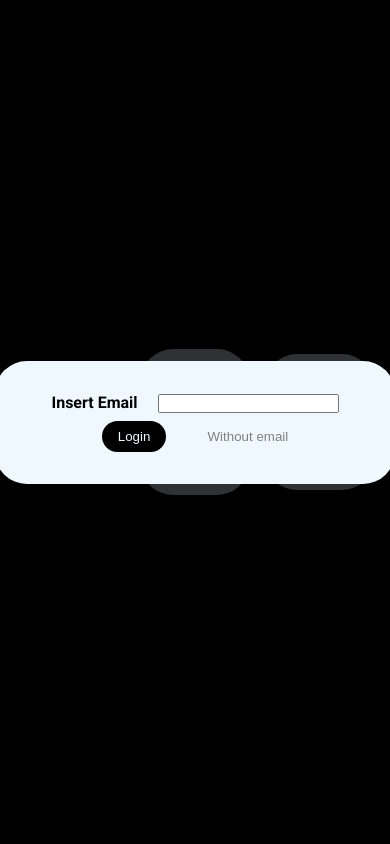
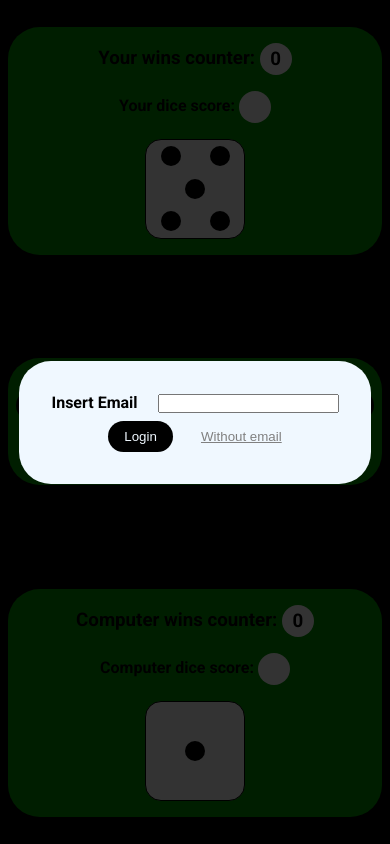
Before and after one commit to BrunosCode/js-mail-dadi, a plain HTML site: page index.html in a window 390 px wide. Drawn offline with Linux system fonts and the light colour scheme.

Commit message:
dice layout and script

```diff
--- a/css/style.css
+++ b/css/style.css
@@ -30,7 +30,7 @@ body {
 .l-grid {
     flex-grow: 1;
     background-color: black;
-    padding: 1rem;
+    padding: .5rem;
     display: grid;
     grid-template-columns: 1fr 1fr 1fr;
     column-gap: 1rem;
@@ -38,8 +38,24 @@ body {
     width: 100vw;
     height: 100vh;
 }
+@media screen and (max-width: 900px) {
+    .l-grid {
+        grid-template-columns: auto;
+        grid-template-rows: 1fr 1fr 1fr;
+        row-gap: 1rem;
+    }
+}
 .l-grid__col {
+    display: flex;
+    flex-direction: column;
+    justify-content: center;
+    align-content: center;
     text-align: center;
+}
+.l-grid__row {
+    flex-grow: 1;
+    display: flex;
+    justify-content: center;
 }
 
 /* COMPONETS */
@@ -50,11 +66,14 @@ body {
     border-radius: 1rem;
     background-color: black;
     color: aliceblue;
+    cursor: pointer;
 }
 .c-link {
     color: gray;
     border: none;
     background-color: transparent;
+    cursor: pointer;
+    text-decoration: underline solid gray;
 }
 
  /* Login form */
@@ -68,6 +87,11 @@ body {
     padding: 2rem;
     border-radius: 2rem;
 }
+@media screen and (max-width: 900px) {
+    .c-login {
+        width: unset;
+    }
+}
 .c-login__btns {
     display: flex;
     justify-content: space-evenly;
@@ -75,7 +99,8 @@ body {
     margin-top: .5rem;
 }
 .c-login__warning {
-    color: red;
+    color: #800000;
+    font-weight: 900;
     line-height: 2rem;
     margin-bottom: 0;
 }
@@ -88,7 +113,7 @@ body {
 
 /* Dashboards */
 .c-dashboard {
-    background-color: aliceblue;
+    background-color: #009900;
     padding: .5rem;
     border-radius: 2rem;
 }
@@ -96,6 +121,126 @@ body {
     margin: .5rem 0;
 }
 .c-dashboard span {
-    color: red;
+    color: black;
     font-weight: 900;
+    display: inline-block;
+    width: 2rem;
+    height: 2rem;
+    line-height: 2rem;
+    border-radius: 50%;
+    background-color: white;
+    vertical-align: middle;
 }
+.c-dashboard h1 {
+    color: white;
+}
+
+/* Dice */
+.c-dice {
+    width: 100px;
+    height: 100px;
+    border-radius: 1rem;
+    display: grid;
+    justify-content: center;
+    align-items: center;
+    grid-template-columns: 1fr 1fr;
+    grid-template-rows: 1fr 1fr 1fr;
+    background-color: white;
+    border: solid 1px black;
+}
+
+/* Dices points  */
+.c-dice__point {
+    display: flex;
+    justify-content: center;
+    align-items: center;
+}
+.c-dice__point:nth-child(1) {
+    grid-area: p1;
+}
+.c-dice__point:nth-child(2) {
+    grid-area: p2;
+}
+.c-dice__point:nth-child(3) {
+    grid-area: p3;
+}
+.c-dice__point:nth-child(4) {
+    grid-area: p4;
+}
+.c-dice__point:nth-child(5) {
+    grid-area: p5;
+}
+.c-dice__point:nth-child(6) {
+    grid-area: p6;
+}
+.c-dice__point::after {
+    content: "";
+    display: block;
+    background-color: black;
+    width: 20px;
+    height: 20px;
+    border-radius: 50%;
+}
+
+/* Different dices layout */
+[data-number="1"] {
+    grid-template-areas:
+    ". ."
+    "p1 p1"
+    ". .";
+}
+[data-number="1"] > .c-dice__point:nth-child(2),
+[data-number="1"] > .c-dice__point:nth-child(3),
+[data-number="1"] > .c-dice__point:nth-child(4),
+[data-number="1"] > .c-dice__point:nth-child(5),
+[data-number="1"] > .c-dice__point:nth-child(6) {
+    display: none;
+}
+[data-number="2"] {
+    grid-template-areas:
+    "p1 ."
+    ". ."
+    ". p2";
+}
+[data-number="2"] > .c-dice__point:nth-child(3),
+[data-number="2"] > .c-dice__point:nth-child(4),
+[data-number="2"] > .c-dice__point:nth-child(5),
+[data-number="2"] > .c-dice__point:nth-child(6) {
+    display: none;
+}
+[data-number="3"] {
+    grid-template-areas:
+    "p1 ."
+    "p3 p3"
+    ". p2";
+}
+[data-number="3"] > .c-dice__point:nth-child(4),
+[data-number="3"] > .c-dice__point:nth-child(5),
+[data-number="3"] > .c-dice__point:nth-child(6) {
+    display: none;
+}
+[data-number="4"] {
+    grid-template-areas:
+    "p1 p2"
+    ". ."
+    "p3 p4";
+}
+[data-number="4"] > .c-dice__point:nth-child(5),
+[data-number="4"] > .c-dice__point:nth-child(6) {
+    display: none;
+}
+[data-number="5"] {
+    grid-template-areas:
+    "p1 p2"
+    "p5 p5"
+    "p3 p4";
+}
+[data-number="5"] > .c-dice__point:nth-child(6) {
+    display: none;
+}
+[data-number="6"] {
+    grid-template-areas:
+    "p1 p2"
+    "p3 p4"
+    "p5 p6";
+}
--- a/index.html
+++ b/index.html
@@ -27,7 +27,17 @@
         <div class="l-grid">
             <div class="l-grid__col c-dashboard">
                 <h3>Your wins counter: <span id="user-counter">0</span></h3>
-                <h5>Your dice score: <span id="user-score"></span></h5>
+                <h4>Your dice score: <span id="user-score"></span></h4>
+                <div class="l-grid__row">
+                    <div id="user-dice" class="c-dice" data-number="5">
+                        <div class="c-dice__point"></div>
+                        <div class="c-dice__point"></div>
+                        <div class="c-dice__point"></div>
+                        <div class="c-dice__point"></div>
+                        <div class="c-dice__point"></div>
+                        <div class="c-dice__point"></div>
+                    </div>
+                </div>
             </div>
             <div class="l-grid__col c-dashboard">
                 <h1 id="match-winner"></h1>
@@ -36,7 +46,17 @@
             </div>
             <div class="l-grid__col c-dashboard">
                 <h3>Computer wins counter: <span id="computer-counter">0</span></h3>
-                <h5>Computer dice score: <span id="computer-score"></span></h5>
+                <h4>Computer dice score: <span id="computer-score"></span></h4>
+                <div class="l-grid__row">
+                    <div id="computer-dice" class="c-dice" data-number="1">
+                        <div class="c-dice__point"></div>
+                        <div class="c-dice__point"></div>
+                        <div class="c-dice__point"></div>
+                        <div class="c-dice__point"></div>
+                        <div class="c-dice__point"></div>
+                        <div class="c-dice__point"></div>
+                    </div>
+                </div>
             </div>
         </div>
     </main>
--- a/js/app.js
+++ b/js/app.js
@@ -45,12 +45,15 @@ const diceGame = () => {
         computerScore = Math.floor(Math.random() * 6) + 1;
         console.log("cheated " + computerScore)
     }
-    // print dice score
+    // print and display dice score
     document.getElementById("user-score").innerHTML = userScore;
-        document.getElementById("computer-score").innerHTML = computerScore;
+    document.getElementById("user-dice").setAttribute("data-number", userScore)
+    document.getElementById("computer-score").innerHTML = computerScore;
+    document.getElementById("computer-dice").setAttribute("data-number", computerScore)
     // check who has won
     // tie
     if (userScore == computerScore) {
+        console.log("tie")
         document.getElementById("match-winner").innerHTML = "Tie";
         // update user points
         userCounter++
@@ -60,12 +63,14 @@ const diceGame = () => {
         document.getElementById("computer-counter").innerHTML = computerCounter;
     // Computer win
     } else if (userScore < computerScore) {
+        console.log("computer win")
         document.getElementById("match-winner").innerHTML = "Computer Won";
         // update computer points
         computerCounter++
         document.getElementById("computer-counter").innerHTML = computerCounter;
     // User win
     } else if (userScore > computerScore) {
+        console.log("user win")
         document.getElementById("match-winner").innerHTML = "You Won";
         // update user points
         userCounter++
```
